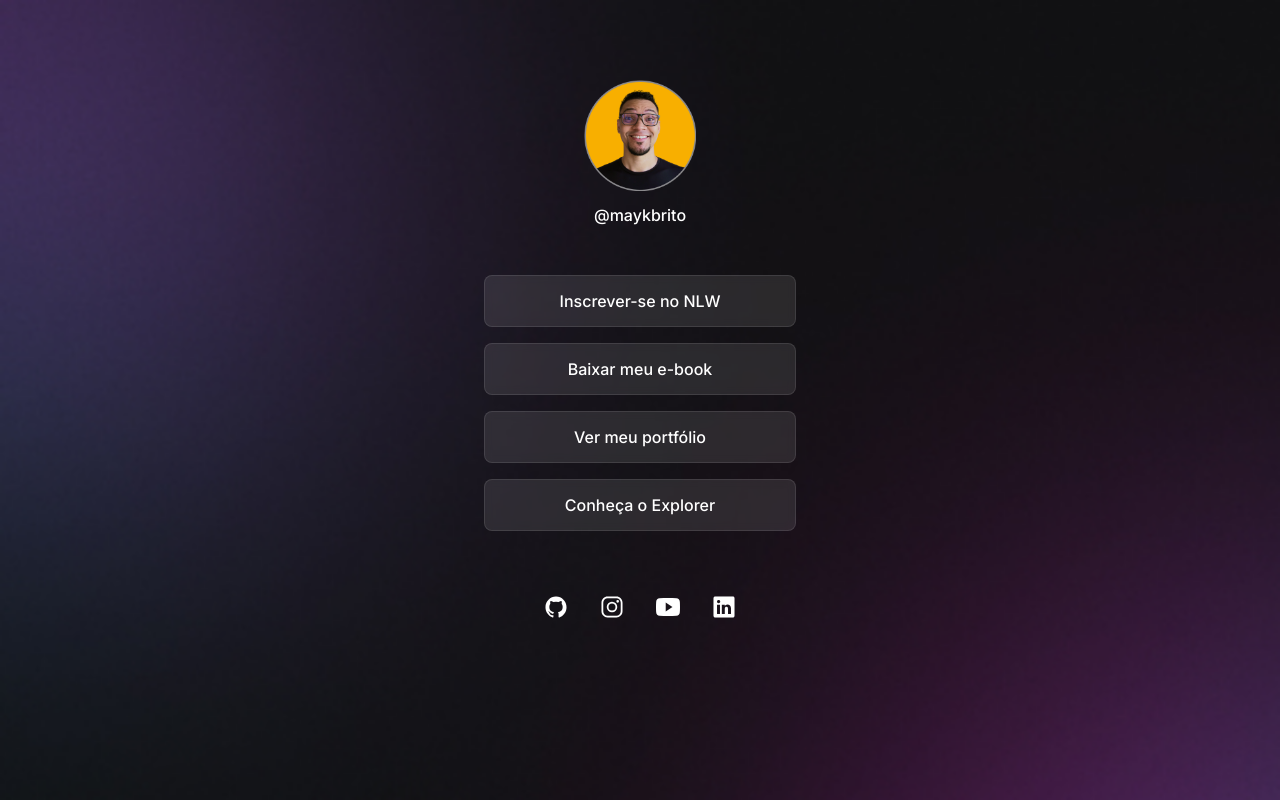
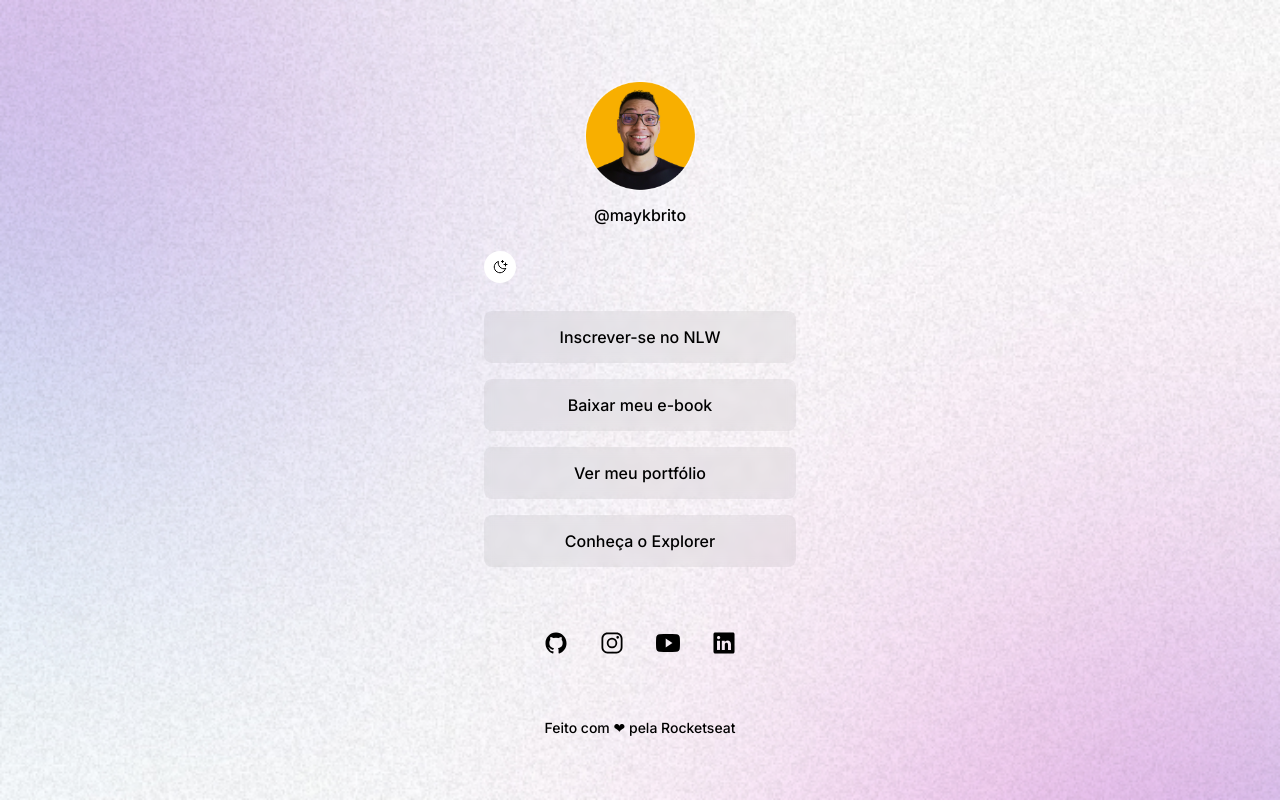
Before and after one commit to gabriellesote/projeto-discover, a plain HTML site: page index.html in a window 1280 px wide. Drawn offline with nearby package versions, Linux system fonts and the light colour scheme.

Commit message:
button started

```diff
--- a/estilo/style.css
+++ b/estilo/style.css
@@ -1,8 +1,12 @@
+@charset "utf-8";
+
+/* Configurações Gerais */
+
 * {
     margin: 0px;
     padding: 0px;
     box-sizing: border-box;
-    color: rgb(255, 255, 255);
+    color: var(--text-color);
     font-family: "Inter", sans-serif;
 }
 
@@ -10,8 +14,28 @@
     text-decoration: none;
 }
 
+:root {
+    --text-color: #ffffff;
+    --bg-url: url(../assets/bg-mobile.jpg);
+    --stroke-color: rgba(255, 255, 255, 0.5);
+    --surface-color: rgba(255, 255, 255, 0.1);
+    --surface-color-hover: rgba(255, 255, 255, 0.02);
+    --highlight-color: rgba(255, 255, 255, 0.2);
+}
+
+/* Light Mode */
+.light {
+    --text-color: #000000;
+    --bg-url: url(../assets/bg-mobile-light.jpg);
+    --stroke-color: (0, 0, 0, 0.5);
+    --surface-color: rgba(0, 0, 0, 0.05);
+    --surface-color-hover: rgba(0, 0, 0, 0.02);
+    --highlight-color: rgba(0, 0, 0, 0.1);
+}
+
+/*  Corpo / Seção */
 body {
-    background: url(../assets/bg-mobile.jpg) no-repeat top center / cover;
+    background: var(--bg-url) no-repeat top center / cover;
 }
 
 section#container {
@@ -21,6 +45,7 @@ section#container {
     padding: 0px 24px;
 }
 
+/* Profile */
 #profile {
     text-align: center;
     padding: 24px;
@@ -35,7 +60,18 @@ section#container {
     line-height: 24px;
     margin-top: 8px;
 }
+/* Switch */
 
+#switch button{
+    width: 32px;
+    height: 32px;
+    background: white url(../assets/moon-stars.svg) no-repeat center;
+    border: 0;
+    border-radius: 50%;
+
+}
+
+/* Links */
 article#links>ul {
     list-style-type: none;
     display: flex;
@@ -56,8 +92,8 @@ article#links>ul {
 
     padding: 16px 24px;
 
-    background: #ffffff1a;
-    border: 1px solid #ffffff1a;
+    background: var(--surface-color);
+    border: 1px solid var(--stroke-color);
 
     backdrop-filter: blur(4px);
     -webki-backdrop-filter: blur(4px);
@@ -66,10 +102,11 @@ article#links>ul {
 }
 
 #links ul>li>a:hover {
-    background: #ffffff0d;
-    border: 1.5px solid white;
+    background: var(--surface-color-hover);
+    border: 1.5px solid var(--text-color);
 }
 
+/* Social icons */
 div#social-icones {
     display: flex;
     padding: 24px 0px;
@@ -88,8 +125,13 @@ div#social-icones {
 }
 
 #social-icones>a:hover {
-    background-color: #ffffff33;
-
-
+    background-color: var(--highlight-color);
 
 }
+
+/*  footer */
+footer {
+    padding: 24px 0px;
+    text-align: center;
+    font-size: 14px;
+}
--- a/index.html
+++ b/index.html
@@ -1,5 +1,5 @@
 <!DOCTYPE html>
-<html lang="pt-br">
+<html lang="pt-br" class="light">
 
 <head>
     <link rel="preconnect" href="https://fonts.googleapis.com">
@@ -20,6 +20,11 @@
             <img src="./assets/avatar.png"
                 alt="Foto do  Mayk Brito da Rocketseat sorrindo. Ele usa óculos, possui a barba e os cabelos pretos e esta vestindo uma camisa preta. O fundo da imagem é amarelo. ">
             <p> <a href="https://www.youtube.com/watch?v=dQw4w9WgXcQ" target="_blank">@maykbrito</a> </p>
+
+        </div>
+        <div id="switch">
+            <button> </button>
+            <span></span>
         </div>
 
         <article id="links">
@@ -50,7 +55,12 @@
             <a href="#"><ion-icon name="logo-linkedin"></ion-icon></a>
         </div>
 
+        <footer>
+            <p> Feito com &#x2764  pela Rocketseat </p>
+        </footer>
     </section>
+
+
     <script type="module" src="https://unpkg.com/ionicons@7.1.0/dist/ionicons/ionicons.esm.js"></script>
     <script nomodule src="https://unpkg.com/ionicons@7.1.0/dist/ionicons/ionicons.js"></script>
 </body>
```
